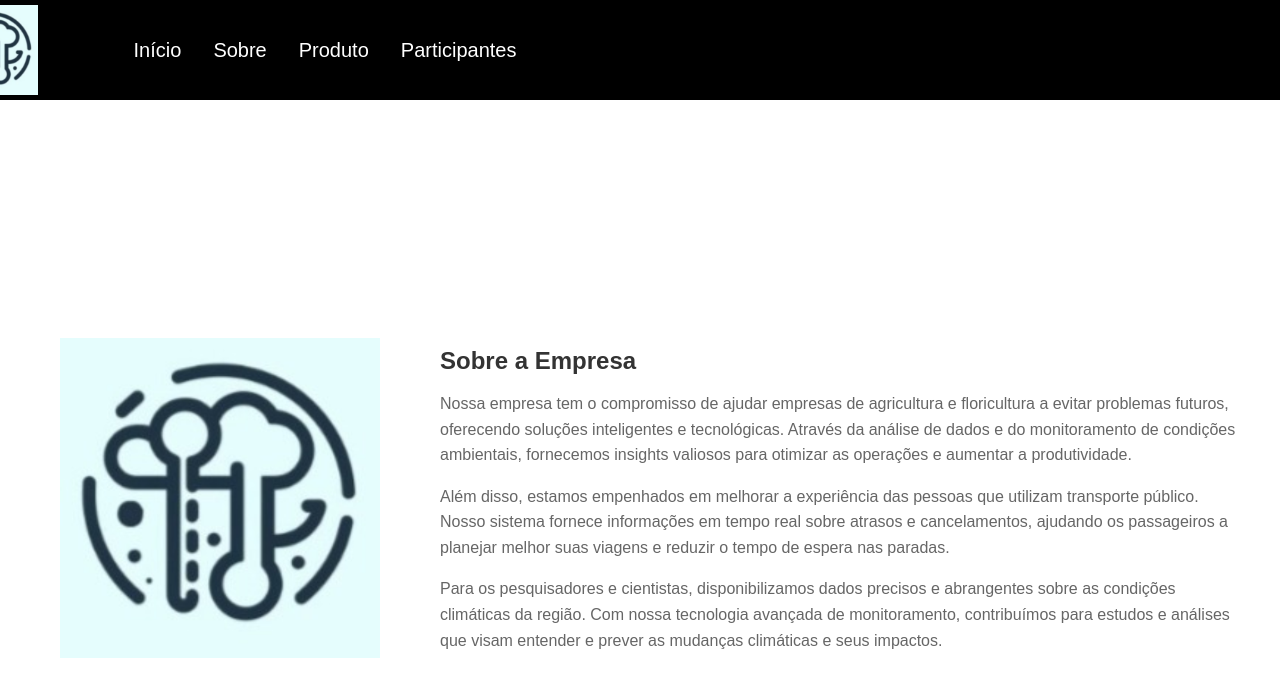
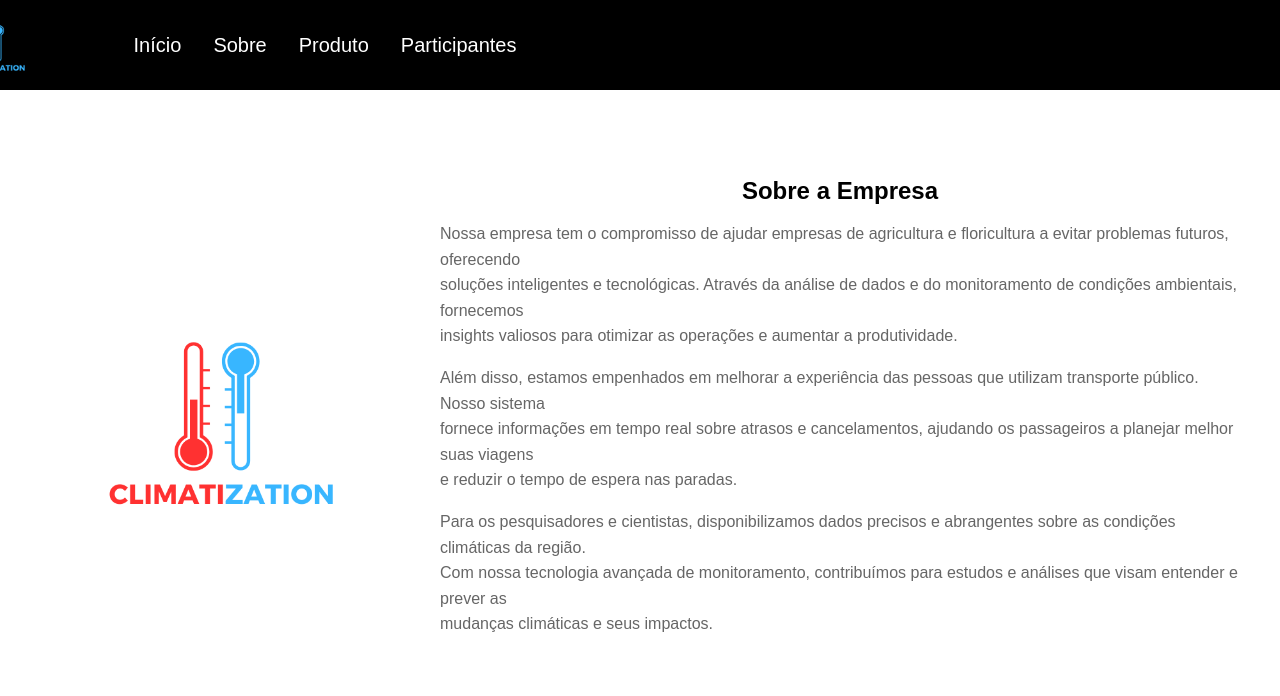
Before and after one commit to Samu3lb0az/Climatization, a plain HTML site: page sobre.html in a window 1280 px wide. Drawn offline with Linux system fonts and the light colour scheme.

Commit message:
inicio 10

```diff
--- a/sobre.html
+++ b/sobre.html
@@ -3,12 +3,12 @@
 <head>
     <meta charset="UTF-8">
     <meta name="viewport" content="width=device-width, initial-scale=1.0">
-    <title>Document</title>
+    <title>Sobre</title>
     <link rel="stylesheet" href="style-sobre.css">
 </head>
 <body>
     <nav id="naveg">
-        <img src="./img/Logo.png" alt="logo">
+        <img src="./img/logo_preta.png" alt="logo">
         <ul>
             <li><a href="index.html">Início</a></li>
             <li><a href="sobre.html">Sobre</a></li>
@@ -18,13 +18,13 @@
     </nav>
     <div class="container">
         <div class="logo">
-            <img src="img/Logo.png" alt="Logo da Empresa">
+            <img src="img/logo-branca.png" alt="Logo da Empresa">
         </div>
         <div class="content">
             <h1>Sobre a Empresa</h1>
-            <p>Nossa empresa tem o compromisso de ajudar empresas de agricultura e floricultura a evitar problemas futuros, oferecendo soluções inteligentes e tecnológicas. Através da análise de dados e do monitoramento de condições ambientais, fornecemos insights valiosos para otimizar as operações e aumentar a produtividade.</p>
-            <p>Além disso, estamos empenhados em melhorar a experiência das pessoas que utilizam transporte público. Nosso sistema fornece informações em tempo real sobre atrasos e cancelamentos, ajudando os passageiros a planejar melhor suas viagens e reduzir o tempo de espera nas paradas.</p>
-            <p>Para os pesquisadores e cientistas, disponibilizamos dados precisos e abrangentes sobre as condições climáticas da região. Com nossa tecnologia avançada de monitoramento, contribuímos para estudos e análises que visam entender e prever as mudanças climáticas e seus impactos.</p>
+            <p>Nossa empresa tem o compromisso de ajudar empresas de agricultura e floricultura a evitar problemas futuros, oferecendo <br> soluções inteligentes e tecnológicas. Através da análise de dados e do monitoramento de condições ambientais, fornecemos <br> insights valiosos para otimizar as operações e aumentar a produtividade.</p>
+            <p>Além disso, estamos empenhados em melhorar a experiência das pessoas que utilizam transporte público. Nosso sistema <br> fornece informações em tempo real sobre atrasos e cancelamentos, ajudando os passageiros a planejar melhor suas viagens <br> e reduzir o tempo de espera nas paradas.</p>
+            <p>Para os pesquisadores e cientistas, disponibilizamos dados precisos e abrangentes sobre as condições climáticas da região. <br> Com nossa tecnologia avançada de monitoramento, contribuímos para estudos e análises que visam entender e prever as <br> mudanças climáticas e seus impactos.</p>
         </div>
         </div>
     </div>
--- a/style-index.css
+++ b/style-index.css
@@ -8,7 +8,7 @@ html{
 
     background-color: black;
     width: 100%;
-    height: 100px;
+    height: 90px;
     margin-left: auto;
     margin-right: auto;
     display: flex;
--- a/style-missao.css
+++ b/style-missao.css
@@ -8,7 +8,7 @@ html{
 
     background-color: black;
     width: 100%;
-    height: 100px;
+    height: 90px;
     margin-left: auto;
     margin-right: auto;
     display: flex;
--- a/style-participantes.css
+++ b/style-participantes.css
@@ -8,7 +8,7 @@ html {
 
     background-color: black;
     width: 100%;
-    height: 100px;
+    height: 90px;
     margin-left: auto;
     margin-right: auto;
     display: flex;
--- a/style-produto.css
+++ b/style-produto.css
@@ -8,7 +8,7 @@ html{
 
     background-color: black;
     width: 100%;
-    height: 100px;
+    height: 90px;
     margin-left: auto;
     margin-right: auto;
     display: flex;
--- a/style-sobre.css
+++ b/style-sobre.css
@@ -8,7 +8,7 @@ html{
 
     background-color: black;
     width: 100%;
-    height: 100px;
+    height: 90px;
     margin-left: auto;
     margin-right: auto;
     display: flex;
@@ -35,11 +35,6 @@ img{
     margin-left: -800px;
     margin-right: 40px;
 }
-body {
-    font-family: Arial, sans-serif;
-    margin: 0;
-    padding: 0;
-}
 .container {
     display: flex;
     align-items: center;
@@ -50,6 +45,7 @@ body {
 .logo {
     flex: 1;
     text-align: right;
+    margin-top: -150px;
 }
 .logo img {
     width: 320px;
@@ -61,10 +57,15 @@ body {
 }
 .content h1 {
     font-size: 24px;
-    color: #333;
+    color: black;
+    font-family: Arial, Helvetica, sans-serif;
+    display: flex;
+    justify-content: center;
+    margin-top: -150px;
 }
 .content p {
     font-size: 16px;
     line-height: 1.6;
     color: #666;
+    font-family: Arial, Helvetica, sans-serif;
 }
```
Also changed, not shown: index.html (+1 -1 lines), missao.html (+1 -1 lines), participantes.html (+1 -1 lines), produto.html (+1 -1 lines), img/Logo.png (deleted), img/logo-branca.png (added), img/logo_preta.png (added).
